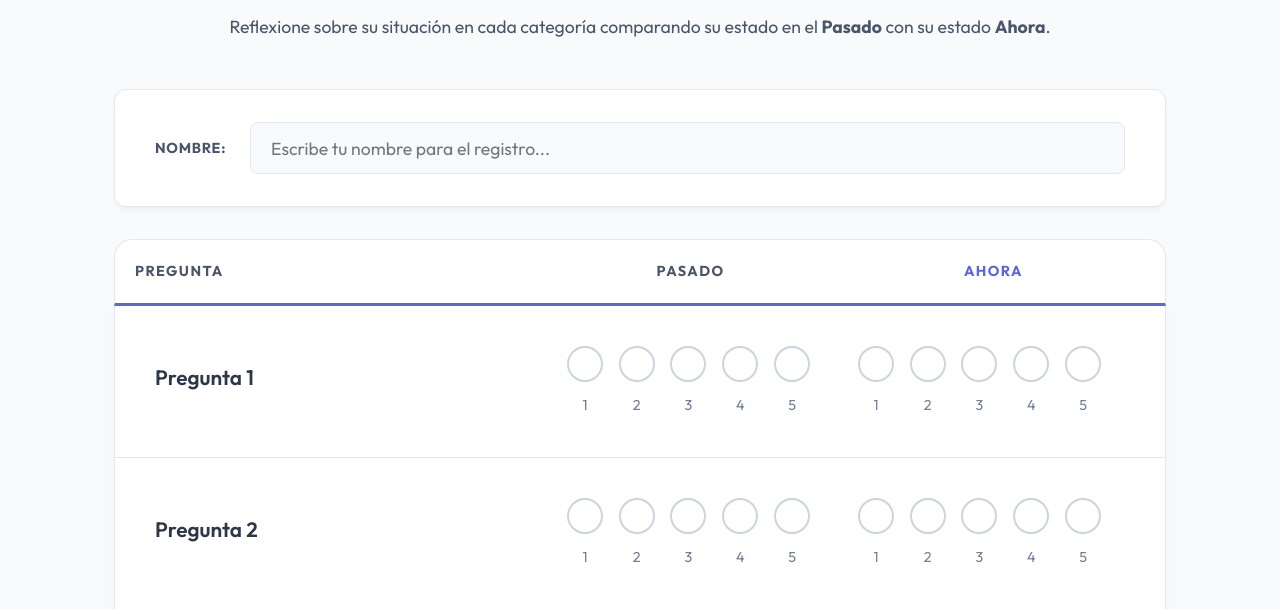
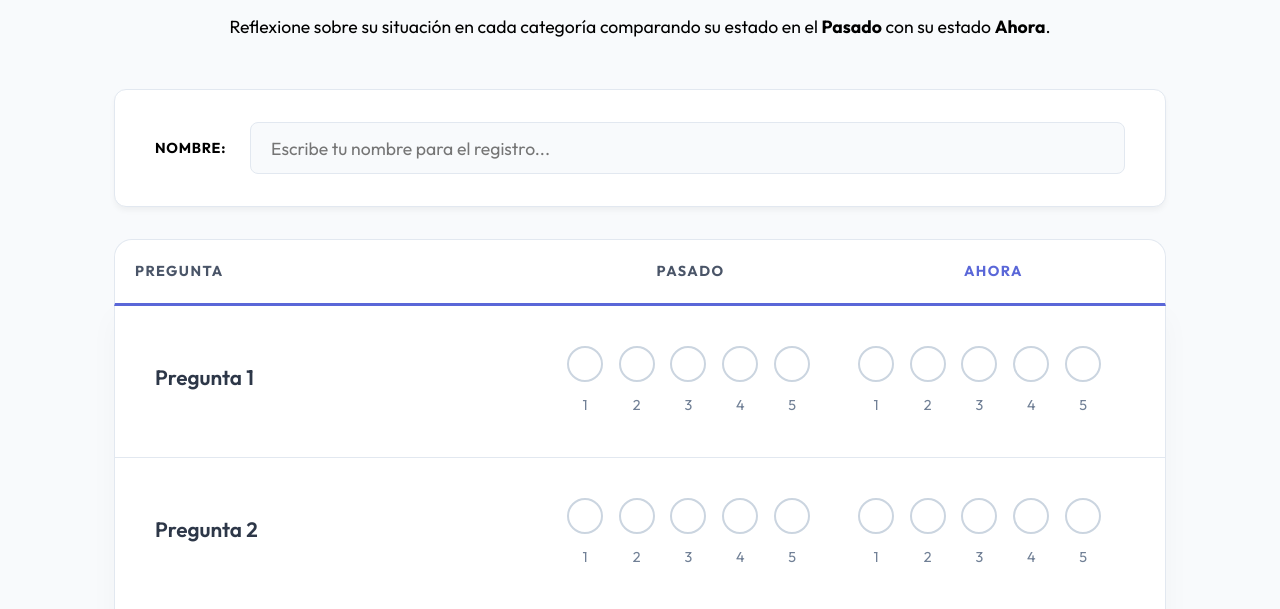
Before and after one commit to ReyesDelgado/Cuestionarios, a website built with Vite: page index.html in a window 1280 px wide. Shown: the part 180-789 px from the top of the page. Built offline with nearby package versions, Linux system fonts and the light colour scheme.

Commit message:
Update style.css

```diff
--- a/style.css
+++ b/style.css
@@ -5,7 +5,7 @@
     --accent: #5a67d8;
     --accent-light: rgba(90, 103, 216, 0.1);
     --text-primary: #000000;
-    --text-secondary: #4a5568;
+    --text-secondary: #000000;
     --text-muted: #718096;
     --border: #e2e8f0;
     --radius: 12px;
@@ -21,7 +21,7 @@
 body {
     font-family: 'Outfit', sans-serif;
     background-color: var(--bg-main);
-    color: #000000;
+    color: var(--text-primary);
     line-height: 1.6;
     -webkit-font-smoothing: antialiased;
 }
```
